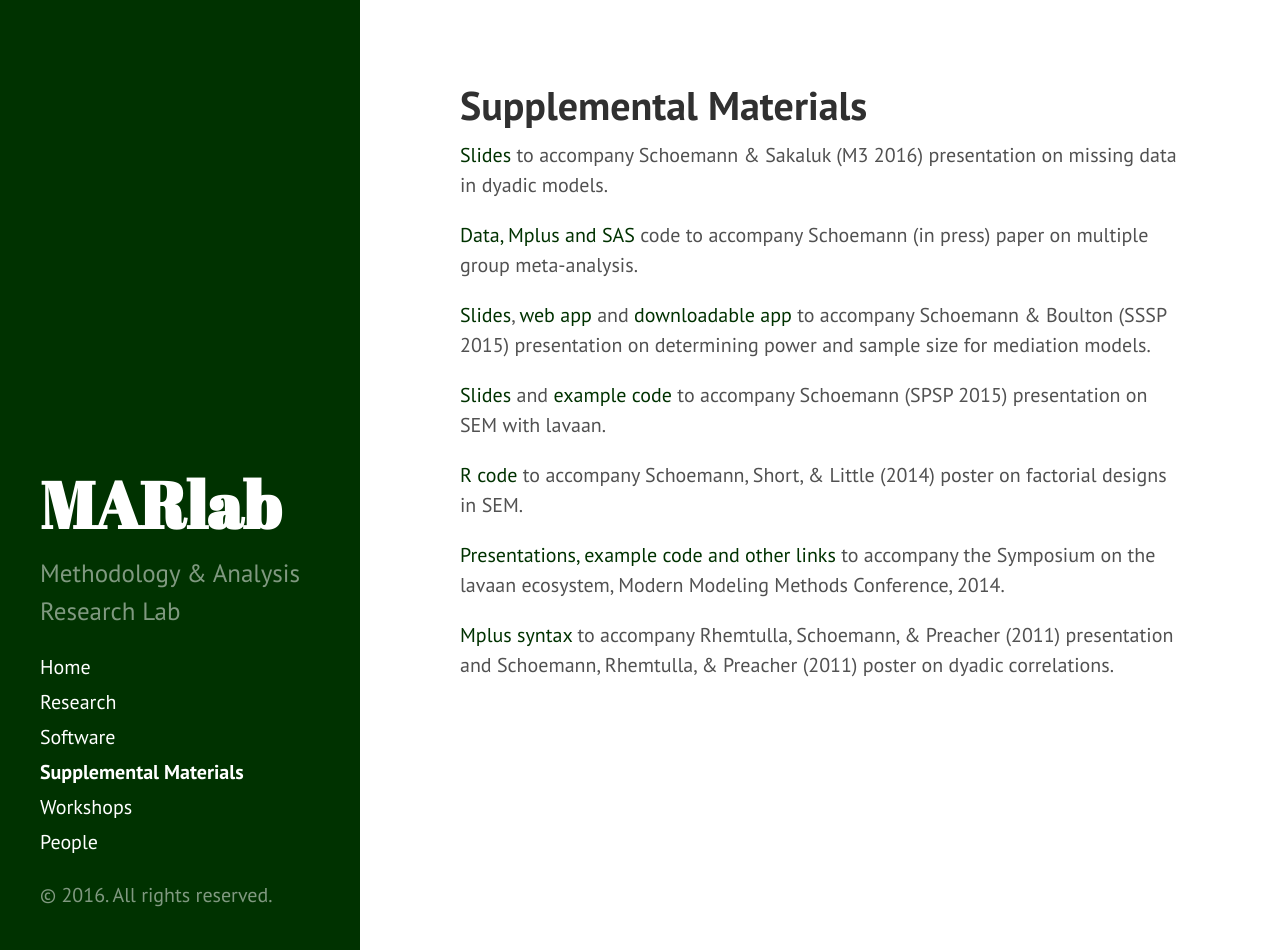
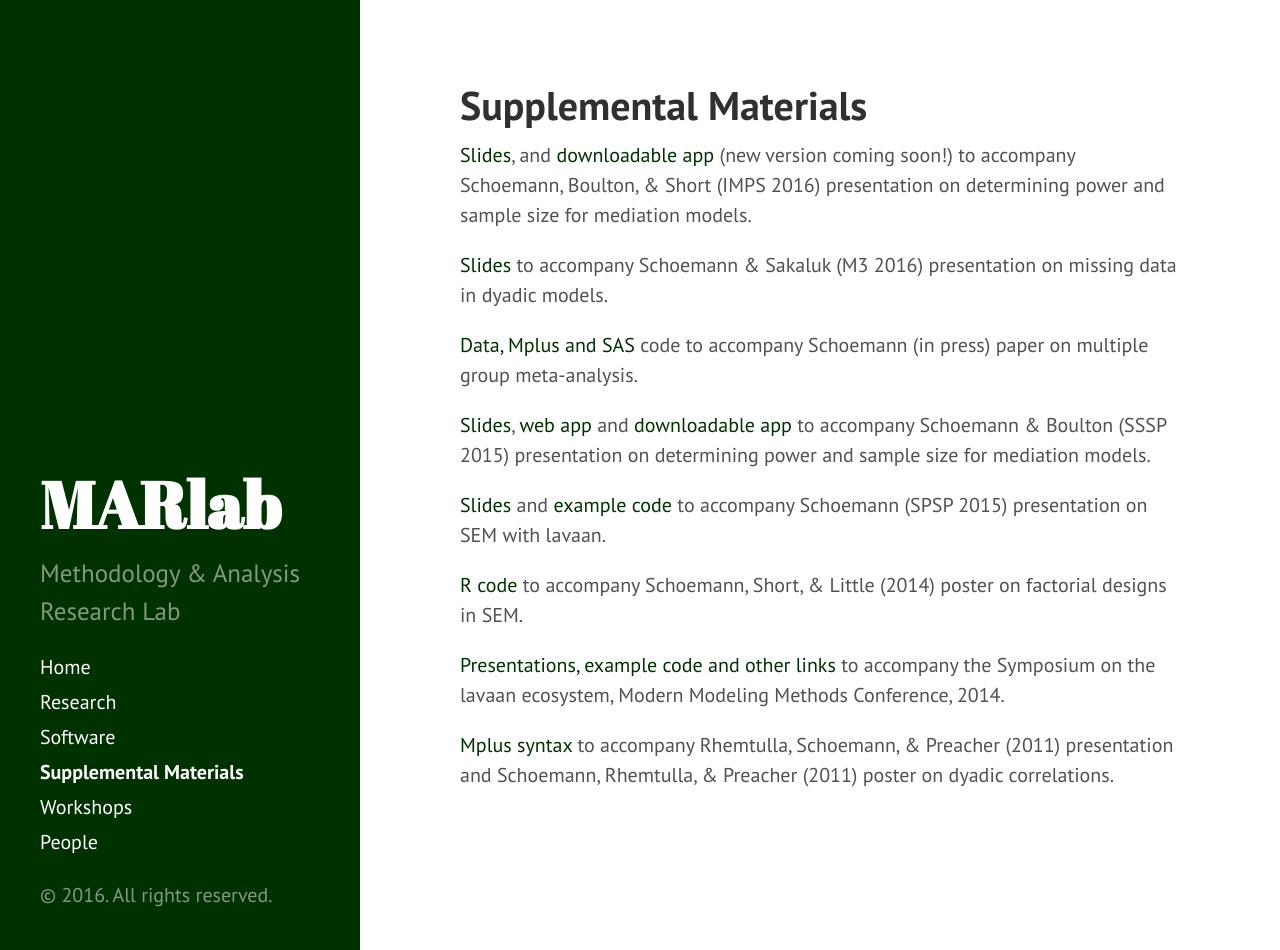
Before and after one commit to schoam4/schoam4.github.io, a Jekyll site: the page built from Supplemental_Materials.md, in a window 1280 px wide and 950 px high. Built offline with Jekyll 4.4.1, drawn with Linux system fonts in a browser that asks for light colours.

Commit message:
Update IMPS materials

```diff
--- a/Supplemental_Materials.md
+++ b/Supplemental_Materials.md
@@ -2,6 +2,8 @@
 layout: page
 title: Supplemental Materials
 ---
+
+[Slides](https://github.com/schoam4/Talks/raw/master/IMPS_2016/IMPS_power.pdf), and [downloadable app](https://github.com/schoam4/Talks/blob/master/SSSP_mediation/mc_power.zip?raw=true) (new version coming soon!) to accompany Schoemann, Boulton, & Short (IMPS 2016) presentation on determining power and sample size for mediation models.
 
 [Slides](https://github.com/schoam4/Talks/raw/master/Dyad_missing_M3.pdf) to accompany Schoemann & Sakaluk (M3 2016) presentation on missing data in dyadic models.
 
```
